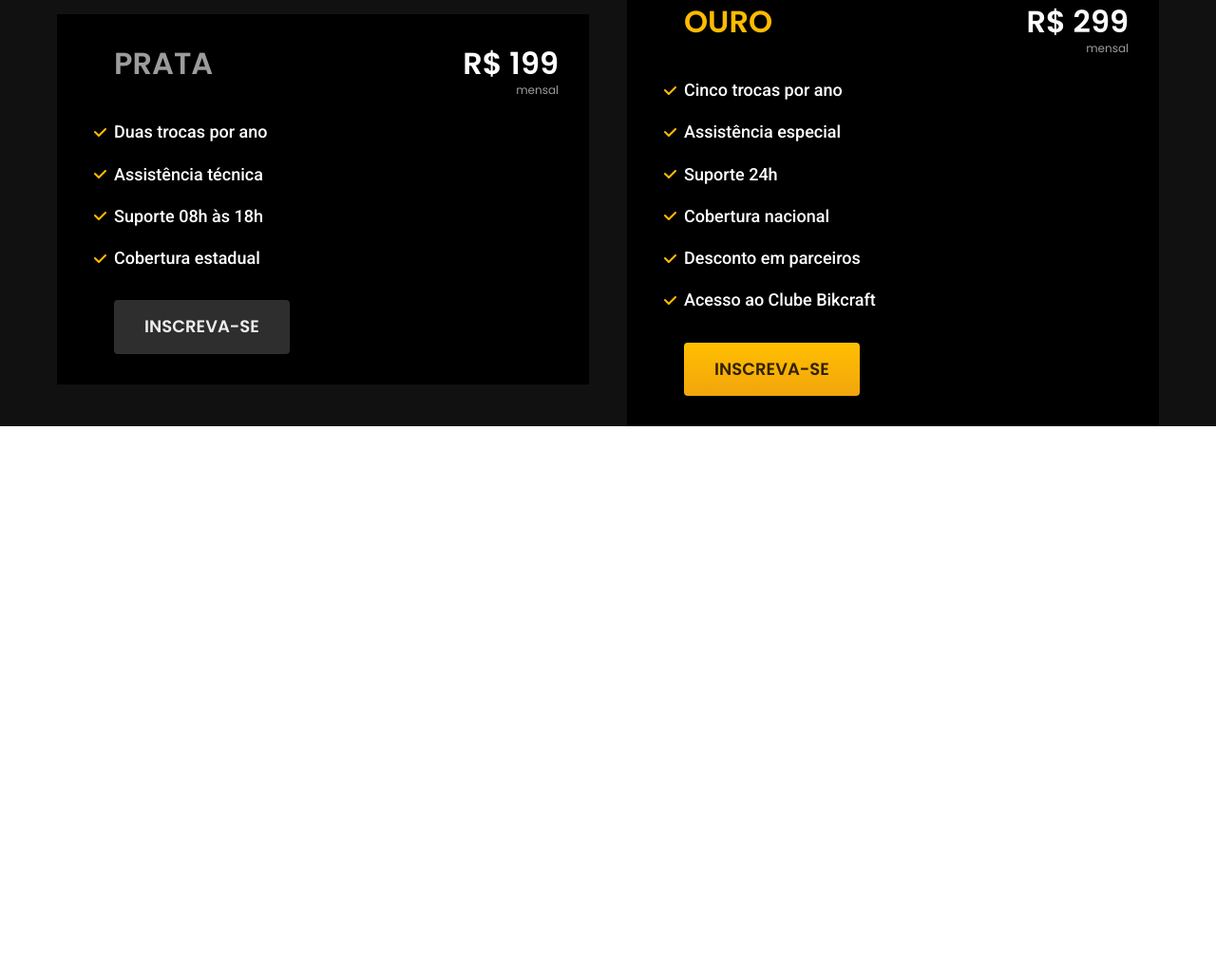
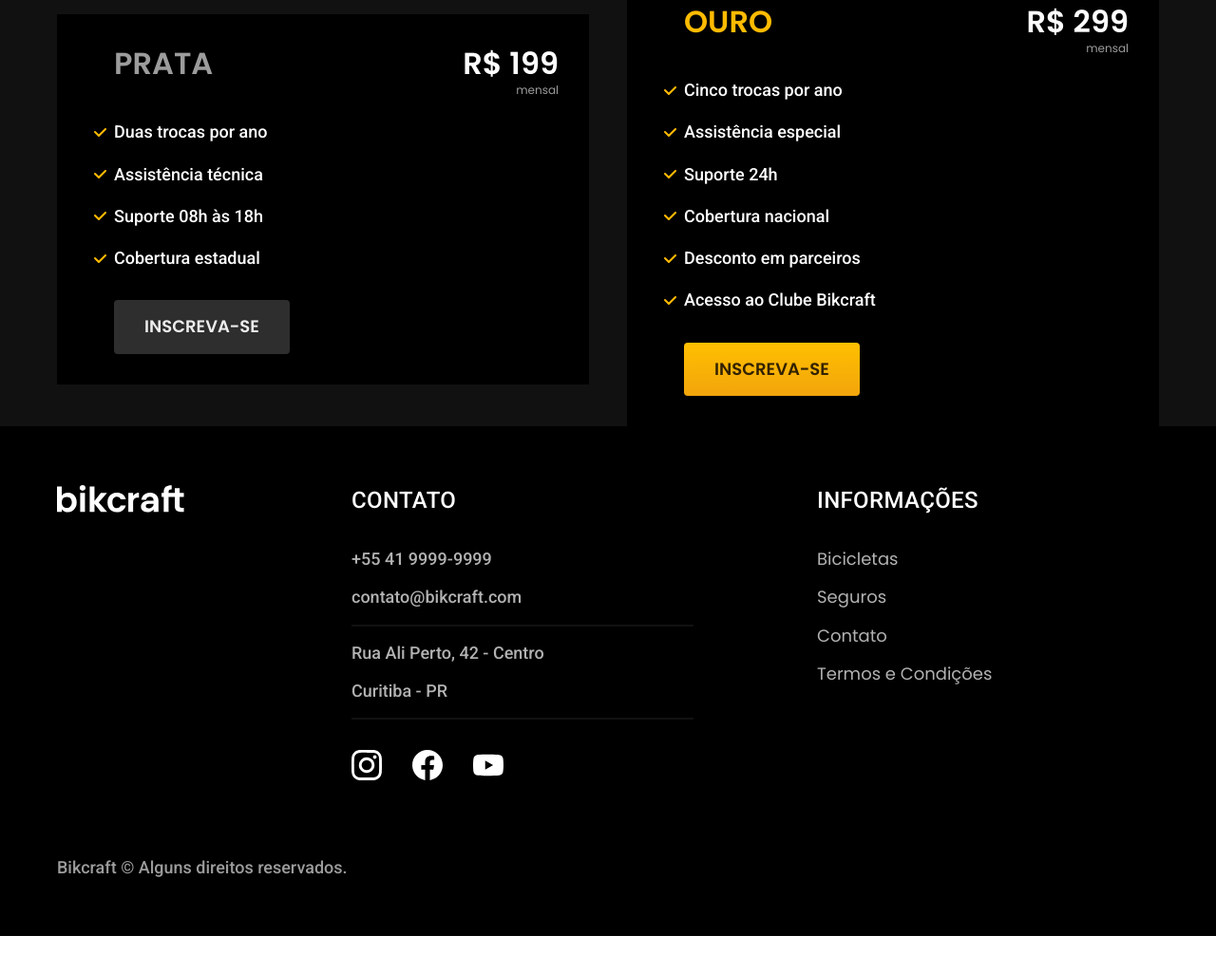
Before and after one commit to gabriel-apg/Bikcraft, a plain HTML site: page index.html in a window 1280 px wide. Shown: the part 4020-5045 px from the top of the page at 95% size. After the commit the page ends 5006 px from the top, so only its background shows below. Drawn offline with Linux system fonts and the light colour scheme.

Commit message:
pagina inicial

```diff
--- /dev/null
+++ b/css/global/footer.css
@@ -0,0 +1,65 @@
+.footer-bg {
+  background-color: var(--cor-12);
+}
+
+.footer {
+  display: grid;
+  grid-template-columns: 3fr 5fr 4fr;
+  gap: 40px;
+  padding-top: 60px;
+  padding-bottom: 60px;
+}
+
+.footer h3 {
+  margin-bottom: 32px;
+}
+
+.footer-contato ul {
+  margin-bottom: 32px;
+}
+
+.footer-contato li:nth-child(even)::after {
+  content: "";
+  display: block;
+  max-width: 360px;
+  height: 2px;
+  background: var(--cor-11);
+  margin-top: 16px;
+}
+
+.footer li {
+  margin-bottom: 16px;
+}
+
+.footer-redes {
+  display: flex;
+  gap: 32px;
+}
+
+.footer a:hover {
+  color: var(--cor-0);
+}
+
+.footer-copy {
+  grid-column: 1/-1;
+  margin-top: 40px;
+}
+
+@media (max-width: 800px) {
+  .footer > img {
+    display: none;
+  }
+  .footer {
+    grid-template-columns: 1fr 1fr;
+  }
+}
+
+@media (max-width: 600) {
+  .footer {
+    grid-template-columns: 1fr;
+    gap: 60px;
+  }
+  .footer-copy {
+    margin-top: 0px;
+  }
+}
--- a/css/global/global.css
+++ b/css/global/global.css
@@ -2,7 +2,6 @@ body {
   margin: 0px;
   font-family: Arial, Helvetica, sans-serif;
   color: #111111;
-  padding-bottom: 600px;
 }
 
 h1,
--- a/css/style.css
+++ b/css/style.css
@@ -1,6 +1,7 @@
 /*estilo*/
 @import url("./global/header.css");
 @import url("./global/global.css");
+@import url("./global/footer.css");
 
 /*utilidades*/
 @import url("./utilidades/componentes.css");
--- a/index.html
+++ b/index.html
@@ -155,6 +155,44 @@
     </div>
 
   </article>
+
+  <footer class="footer-bg">
+    <div class="footer container">
+      <img src="./img/bikcraft.svg" alt="Bikecraft">
+      <div class="footer-contato">
+        <h3 class="font-2-l-b cor-0">Contato</h3>
+        <ul class="font-2-m cor-5">
+          <li><a href="tel:+554199999999">+55 41 9999-9999</a></li>
+          <li><a href="mailto:contato@bikcraft.com">contato@bikcraft.com</a></li>
+          <li>Rua Ali Perto, 42 - Centro</li>
+          <li>Curitiba - PR</li>
+        </ul>
+        <div class="footer-redes">
+          <a href="./">
+            <img src="./img/redes/instagram.svg" alt="instagram">
+          </a>
+          <a href="./">
+            <img src="./img/redes/facebook.svg" alt="Facebook">
+          </a>
+          <a href="./">
+            <img src="./img/redes/youtube.svg" alt="youtube">
+          </a>
+        </div>
+      </div>
+      <div class="footer-informacoes">
+        <h3 class="font-2-l-b cor-0">Informações</h3>
+        <nav>
+          <ul class="font-1-m cor-5">
+            <li><a href="./bicicletas.html">Bicicletas</a></li>
+            <li><a href="./seguros.html">Seguros</a></li>
+            <li><a href="./contato.html">Contato</a></li>
+            <li><a href="./termos.html">Termos e Condições</a></li>
+          </ul>
+        </nav>
+      </div>
+      <p class="footer-copy font-2-m cor-6">Bikcraft © Alguns direitos reservados.</p>
+    </div>
+  </footer>
 </body>
 
 </html>
```
